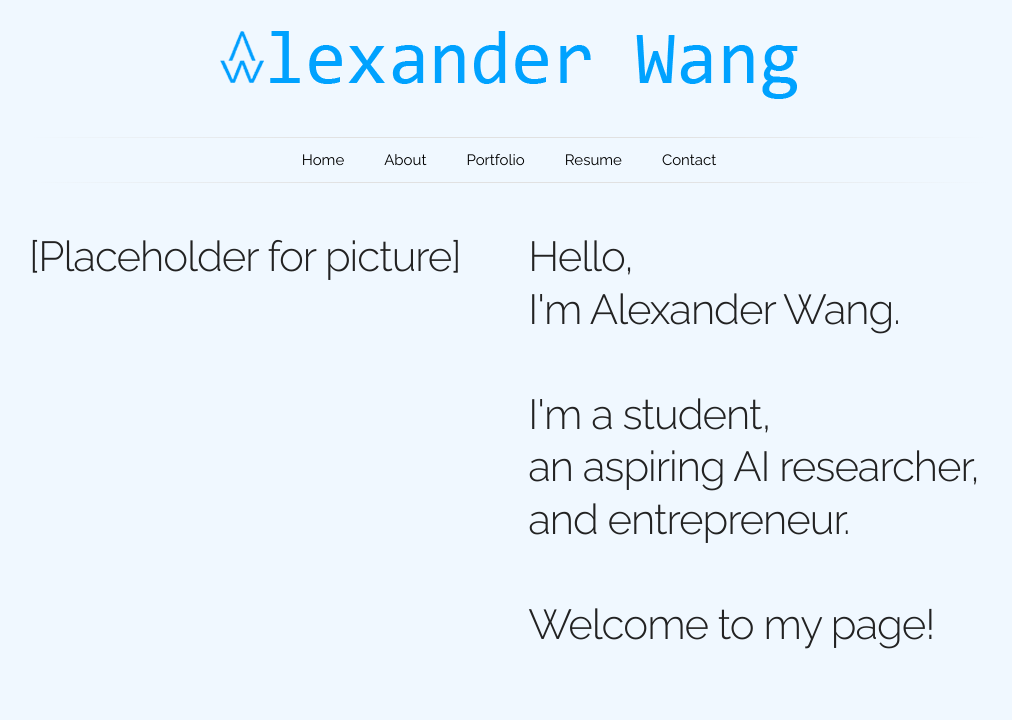
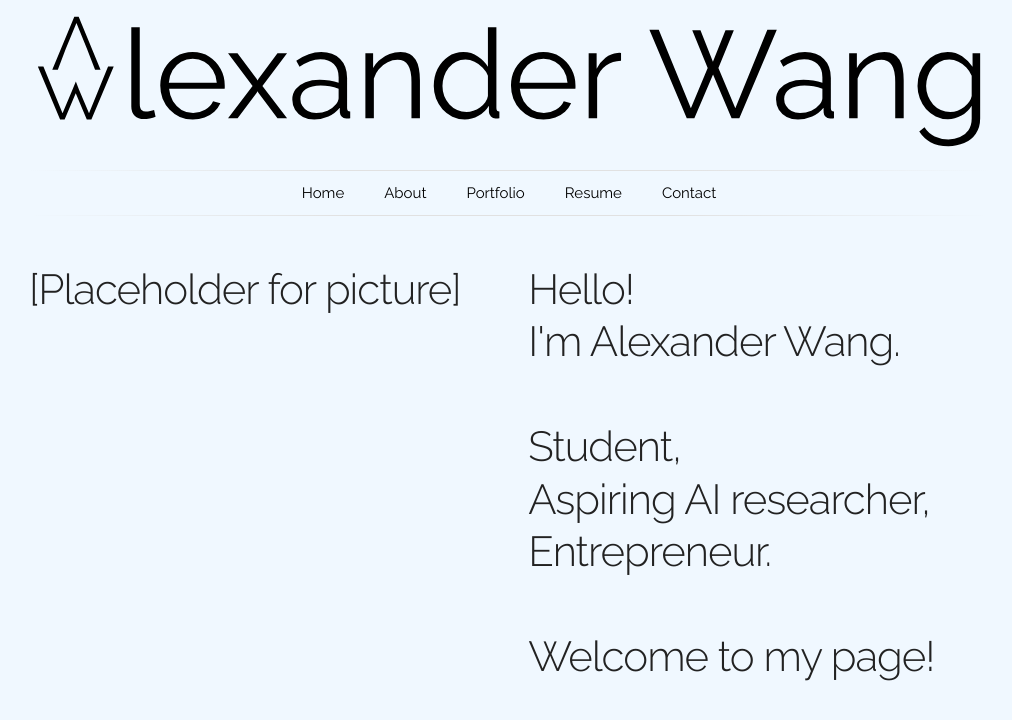
Before and after one commit to awang9999/mysite, a plain HTML site: page index.html in a window 1280 px wide. Shown: the whole page, without its empty margins (131-1143 px from the left). Drawn offline with Linux system fonts and the light colour scheme.

Commit message:
added a lot of svgs for icons and more

```diff
--- a/index.html
+++ b/index.html
@@ -4,28 +4,28 @@
 <head>
 
   <!-- Basic Page Needs
-  –––––––––––––––––––––––––––––––––––––––––––––––––– -->
+  ––––––––––––––––––––––––––––––––––––––––––––––––––-->
   <meta charset="utf-8">
   <title>Alexander Wang's Website</title>
   <meta name="description" content="">
   <meta name="author" content="">
 
   <!-- Mobile Specific Metas
-  –––––––––––––––––––––––––––––––––––––––––––––––––– -->
+  ––––––––––––––––––––––––––––––––––––––––––––––––––-->
   <meta name="viewport" content="width=device-width, initial-scale=1">
 
   <!-- FONT
-  –––––––––––––––––––––––––––––––––––––––––––––––––– -->
+  ––––––––––––––––––––––––––––––––––––––––––––––––––-->
   <link href="//fonts.googleapis.com/css?family=Raleway:400,300,600" rel="stylesheet" type="text/css">
 
   <!-- CSS
-  –––––––––––––––––––––––––––––––––––––––––––––––––– -->
+  ––––––––––––––––––––––––––––––––––––––––––––––––––-->
   <link rel="stylesheet" href="css/normalize.css">
   <link rel="stylesheet" href="css/skeleton.css">
   <link rel="stylesheet" href="css/custom.css">
 
   <!-- Website Icon
-  –––––––––––––––––––––––––––––––––––––––––––––––––– -->
+  ––––––––––––––––––––––––––––––––––––––––––––––––––-->
   <link rel="icon" type="image/png" href="images/monogram.png">
 
 </head>
@@ -33,12 +33,12 @@
 <body>
 
   <!-- Primary Page Layout
-  –––––––––––––––––––––––––––––––––––––––––––––––––– -->
+  ––––––––––––––––––––––––––––––––––––––––––––––––––-->
   <div class="section main-block">
     <div class="hero">
       <div class="container">
         <div class="row">
-          <img class="u-max-full-width" src="images/title.png">
+          <img class="u-max-full-width" src="images/title.svg">
         </div>
       </div>
     </div>
@@ -66,7 +66,7 @@
             <h2>[Placeholder for picture]</h2>
           </div>
           <div class="one-half column" style="margin-top: 5%">
-            <h2>Hello, <br>I'm Alexander Wang. <br><br>I'm a student, <br>an aspiring AI researcher, and entrepreneur.
+            <h2>Hello! <br>I'm Alexander Wang. <br><br>Student, <br>Aspiring AI researcher, <br>Entrepreneur.
               <br><br> Welcome to my page!
             </h2>
           </div>
```
Also changed, not shown: images/indev/consolasmonogram.svg (added), images/indev/inconsolatamonogram.svg (added), images/indev/ralewaymonogram1.svg (added), images/indev/title_many.svg (added), images/indev/title_single.svg (added), images/indev/trebuchetmonogram.svg (added), images/monogram.svg (added), images/title.svg (added), images/titleblack.png (added).
